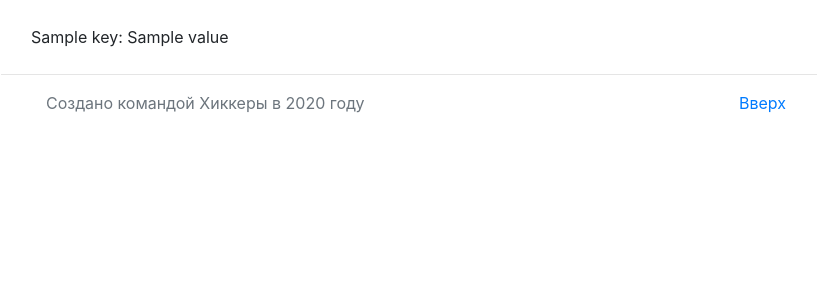
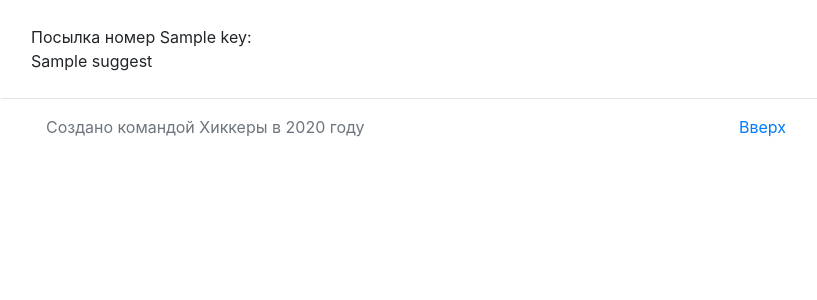
Before and after one commit to pansershrek/pochta_research, a Django app: template main/templates/suggest.html in a window 1280 px wide. Shown: the part 92-392 px from the top of the page, without its empty margins (224-1041 px from the left). Run offline with Django 3.2, Linux system fonts and the light colour scheme; the template is opened without the code that fills it: most values are stand-ins (such as "Sample title", 1, 10 or a date in 2020); parts of the project's set-up code (start-up, migrations or seed data) failed here and were passed over; some libraries are stand-ins or nearby versions.

Commit message:
Update template

```diff
--- a/main/templates/suggest.html
+++ b/main/templates/suggest.html
@@ -5,7 +5,15 @@
 <div>
  {% for key,value in ans.items %}
 
-{{key}}: {{ value }}
+    <div> Посылка номер {{key}}:
+        <div>
+            {% for suggest in value %}
+            <div>
+                {{ suggest }}
+            </div>
+            {% endfor %}
+        </div>
+    </div>
 
  {% endfor %}
 </div>
```
